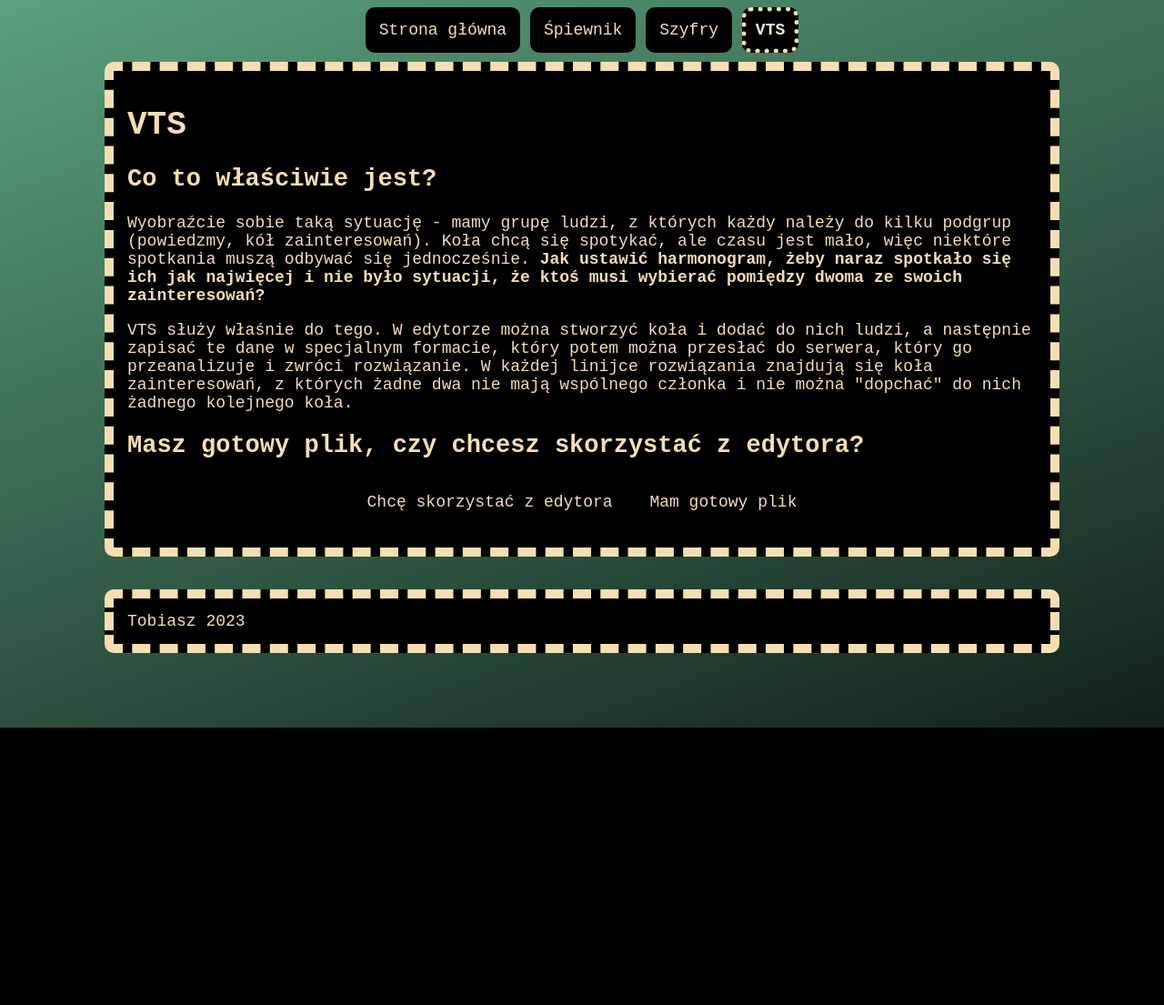
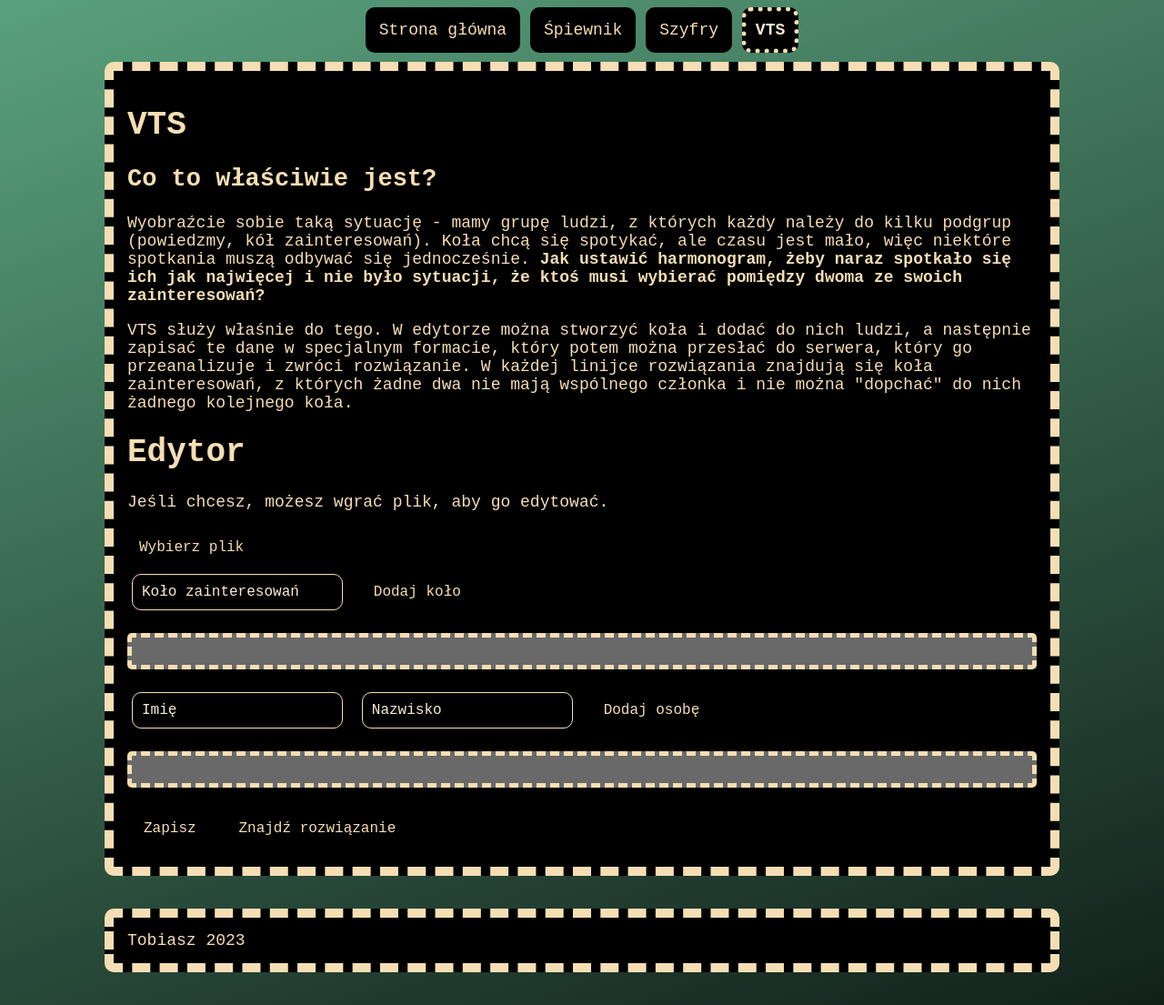
Before and after one commit to UgaBuga1655/strona, a Flask app: page /vts/ in a window 1280 px wide. Shown: the whole page at 91% size. Before the commit the page ends 800 px from the top, so only its background shows below. Run offline with Flask 3, Linux system fonts and the light colour scheme.

Commit message:
filtrowanie wynikow

```diff
--- a/static/css/vts.css
+++ b/static/css/vts.css
@@ -61,3 +61,7 @@ input[type=button]:hover, input[type=submit]:hover, label:hover {
     color: antiquewhite;
 
 }
+
+.inset {
+    border-style: inset;
+}
--- a/templates/vts.html
+++ b/templates/vts.html
@@ -2,22 +2,73 @@
 
 {% block title %}vts{% endblock %}
 
+{% block css %}
+<link rel="stylesheet" href="/static/css/vts.css">
+{% endblock %}
+
 {% block content %}
-    <h1>VTS</h1>
+<h1>VTS</h1>
 
-    <h2>Co to właściwie jest?</h2>
+<h2>Co to właściwie jest?</h2>
 
-    <p>Wyobraźcie sobie taką sytuację - mamy grupę ludzi, z których każdy należy do kilku podgrup (powiedzmy, kół zainteresowań). Koła chcą się spotykać, ale czasu jest mało, więc niektóre spotkania muszą odbywać się jednocześnie. <b>Jak ustawić harmonogram, żeby naraz spotkało się ich jak najwięcej i nie było sytuacji, że ktoś musi wybierać pomiędzy dwoma ze swoich zainteresowań?</b></p>
-    <p>VTS służy właśnie do tego. W edytorze można stworzyć koła i dodać do nich ludzi, a następnie zapisać te dane w specjalnym formacie, który potem można przesłać do serwera, który go przeanalizuje i zwróci rozwiązanie. W każdej linijce rozwiązania znajdują się koła zainteresowań, z których żadne dwa nie mają wspólnego członka i nie można "dopchać" do nich żadnego kolejnego koła.</p>
+<p>Wyobraźcie sobie taką sytuację - mamy grupę ludzi, z których każdy należy do kilku podgrup (powiedzmy, kół
+    zainteresowań). Koła chcą się spotykać, ale czasu jest mało, więc niektóre spotkania muszą odbywać się jednocześnie.
+    <b>Jak ustawić harmonogram, żeby naraz spotkało się ich jak najwięcej i nie było sytuacji, że ktoś musi wybierać
+        pomiędzy dwoma ze swoich zainteresowań?</b>
+</p>
+<p>VTS służy właśnie do tego. W edytorze można stworzyć koła i dodać do nich ludzi, a następnie zapisać te dane w
+    specjalnym formacie, który potem można przesłać do serwera, który go przeanalizuje i zwróci rozwiązanie. W każdej
+    linijce rozwiązania znajdują się koła zainteresowań, z których żadne dwa nie mają wspólnego członka i nie można
+    "dopchać" do nich żadnego kolejnego koła.</p>
 
-    <h2>Masz gotowy plik, czy chcesz skorzystać z edytora?</h2>
-    <header class="navbar">
-        <a href="/vts/editor">Chcę skorzystać z edytora</a>
-        <a href="/vts/file-submit">Mam gotowy plik</a>
+<h1 class="text-center">Edytor</h1>
 
-    </header>
 
+<p>Jeśli chcesz, możesz wgrać plik, aby go edytować.</p>
+
+
+<div>
+    <label for="file-form">
+        Wybierz plik
+    </label>
+    <input style="display: none;" type="file" id="file-form">
+</div>
+
+<div>
+    <input type="text" name="group" id="group-form" placeholder="Koło zainteresowań">
+    <input type="button" onclick="addGroup()" value="Dodaj koło">
+</div>
+
+<div id="groups" class="card"></div>
+
+<div class="input-group">
+    <input type="text" name="name" id="name-form" placeholder="Imię">
+    <input type="text" name="surname" id="surname-form" placeholder="Nazwisko">
+    <input type="button" onclick="addStudent()" value="Dodaj osobę">
+</div>
+
+<div id="table" class="card"></div>
+
+
+<input type="button" onclick="saveFileFromTable()" value="Zapisz">
+<input type="button" onclick="processData()" value="Znajdź rozwiązanie">
+
+<div id="solution_wrapper" style="display: none;">
+    <h1 class="text-center">Rozwiązanie</h1>
+    <h2>Filtry</h2>
+    <div class="card" id="filters"></div>
+    <h2>Rozwiązania</h2>
+    <div class="card" id="answers"></div>
+</div>
 
 
 
 {% endblock %}
+
+{% block javascript %}
+<!-- (A) LOAD FILE SAVER -->
+<!-- https://cdnjs.com/libraries/FileSaver.js -->
+<!-- https://github.com/eligrey/FileSaver.js -->
+<script src="https://cdnjs.cloudflare.com/ajax/libs/FileSaver.js/2.0.5/FileSaver.min.js"></script>
+<script src="/static/scripts/editor.js"></script>
+{% endblock %}
--- a/vts.py
+++ b/vts.py
@@ -38,8 +38,8 @@ def print_cliques(graph):
     for cliques in k_cliques(graph):
         for clique in cliques:
             clique = [Roz[i] for i in clique]
-            clique.sort()
-            clique = "\t".join(clique)
+            clique.sort(key=str.lower)
+            # clique = "\t".join(clique)
             Cliques.append(clique)
     return Cliques
 
@@ -91,9 +91,19 @@ def main(file):
 vts = Blueprint('vts', __name__, )
 active_tab = "vts"
 
-@vts.route('/')
+@vts.route('/', methods=["POST", "GET"])
 def vts_route():
-    return render_template("vts.html", active_tab=active_tab)
+    if request.method == "GET":
+        return render_template("vts.html", active_tab=active_tab)
+    if request.method == "POST":
+        req = request.get_json()
+        file = req["data"]
+        try:
+            response = main(file)
+        except:
+            response = ["Niewłaściwy plik"]
+        return response
+    # return render_template("vts.html", active_tab=active_tab)
 
 @vts.route("/file-submit", methods=["POST", "GET"])
 def file_submit():
@@ -105,7 +115,7 @@ def file_submit():
             response = main(file)
         except:
             response = ["Niewłaściwy plik"]
-        return render_template("file-submit.html", response = response, active_tab=active_tab)
+        return response
 
 @vts.route("/editor")
 def editor():
```
Also changed, not shown: static/scripts/editor.js (+89 -7 lines).
